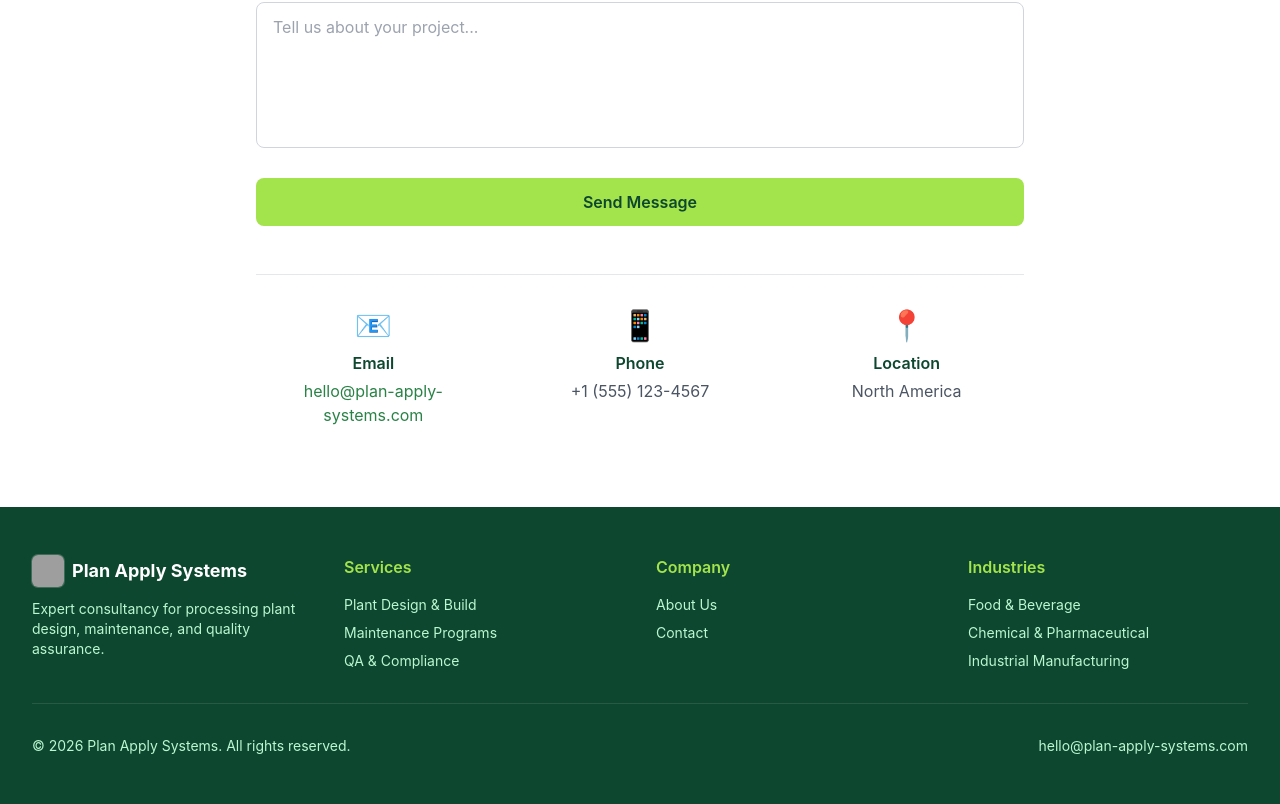
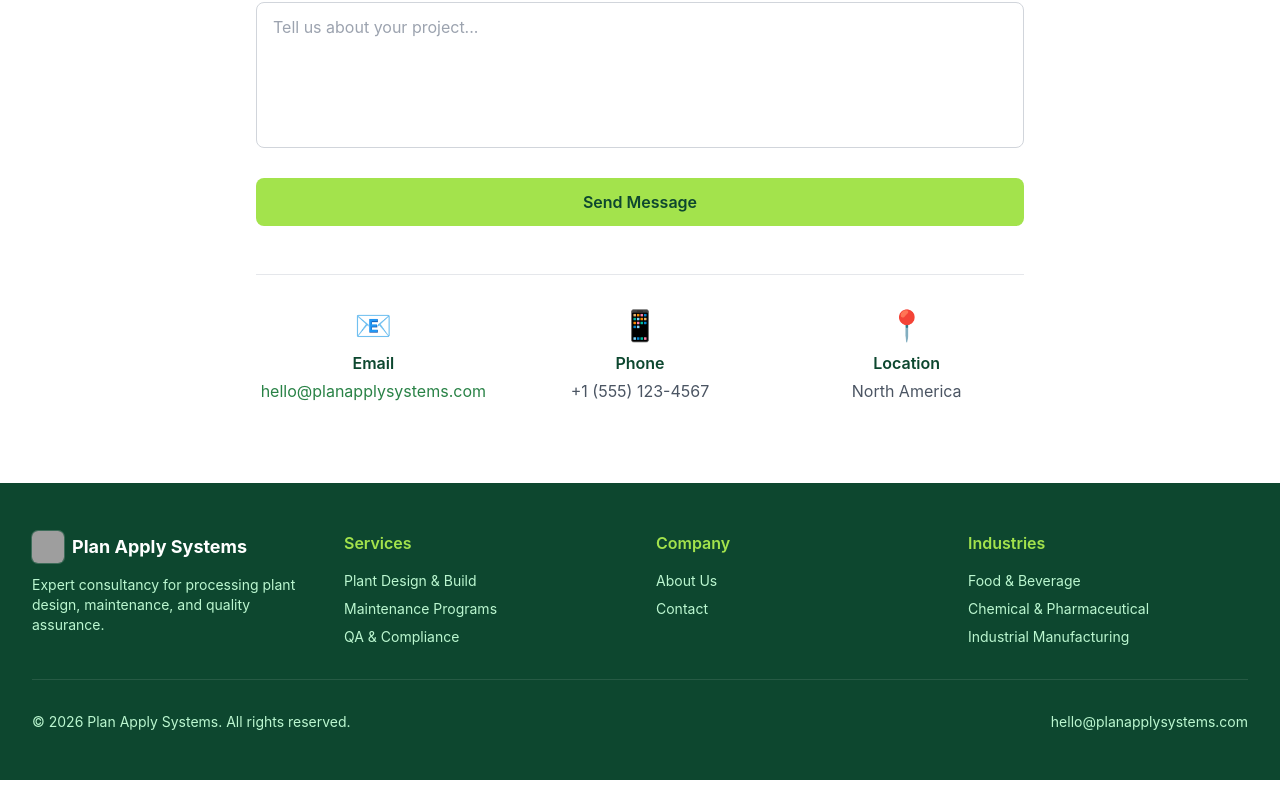
Before and after one commit to elrapha/plan-apply-systems, a React (Create React App) app: page / in a window 1280 px wide. Shown: the part 4371-5175 px from the top of the page. After the commit the page ends 5151 px from the top, so only its background shows below. Built offline with nearby package versions, Linux system fonts and the light colour scheme; grey boxes are pictures that could not be loaded.

Commit message:
update email

```diff
--- a/src/components/Contact.jsx
+++ b/src/components/Contact.jsx
@@ -21,7 +21,7 @@ export default function Contact() {
     // Create mailto link
     const subject = `Enquiry from ${formData.name}`;
     const body = `Name: ${formData.name}\nEmail: ${formData.email}\nCompany: ${formData.company}\n\nMessage:\n${formData.message}`;
-    window.location.href = `mailto:hello@plan-apply-systems.com?subject=${encodeURIComponent(subject)}&body=${encodeURIComponent(body)}`;
+    window.location.href = `mailto:hello@planapplysystems.com?subject=${encodeURIComponent(subject)}&body=${encodeURIComponent(body)}`;
     setFormData({ name: '', email: '', company: '', message: '' });
   };
 
@@ -110,8 +110,8 @@ export default function Contact() {
               <div className="text-center">
                 <div className="text-3xl mb-2">📧</div>
                 <h3 className="font-semibold text-pas-forest mb-1">Email</h3>
-                <a href="mailto:hello@plan-apply-systems.com" className="text-pas-leaf hover:text-pas-forest">
-                  hello@plan-apply-systems.com
+                <a href="mailto:hello@planapplysystems.com" className="text-pas-leaf hover:text-pas-forest">
+                  hello@planapplysystems.com
                 </a>
               </div>
               <div className="text-center">
--- a/src/components/Footer.jsx
+++ b/src/components/Footer.jsx
@@ -51,9 +51,9 @@ export default function Footer() {
           <p className="text-green-200 mb-4 md:mb-0 text-sm">
             © {currentYear} Plan Apply Systems. All rights reserved.
           </p>
-          <a href="mailto:hello@plan-apply-systems.com"
+          <a href="mailto:hello@planapplysystems.com"
             className="text-green-200 hover:text-pas-lime transition text-sm">
-            hello@plan-apply-systems.com
+            hello@planapplysystems.com
           </a>
         </div>
       </div>
```
